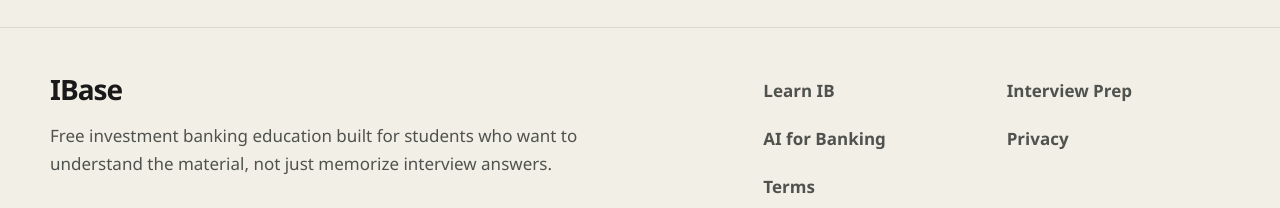
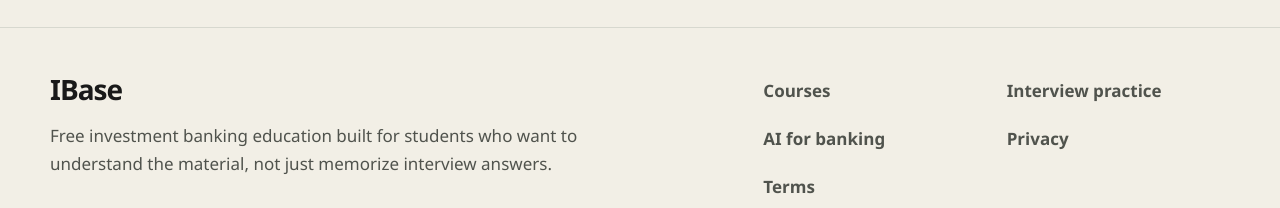
Before and after one commit to Trackifer-student/ibase, a React (Vite) app: page / in a window 1280 px wide. Shown: the part 1116-1324 px from the top of the page. Built offline with nearby package versions, Linux system fonts and the light colour scheme.

Commit message:
Clarify beginner orientation and navigation: src/components/SiteFooter.jsx

```diff
--- a/src/components/SiteFooter.jsx
+++ b/src/components/SiteFooter.jsx
@@ -22,9 +22,9 @@ function SiteFooter({
         </div>
 
         <nav className="footer-links" aria-label="Footer navigation">
-          <button onClick={onLearn}>Learn IB</button>
-          <button onClick={onInterview}>Interview Prep</button>
-          <button onClick={onAI}>AI for Banking</button>
+          <button onClick={onLearn}>Courses</button>
+          <button onClick={onInterview}>Interview practice</button>
+          <button onClick={onAI}>AI for banking</button>
           <button onClick={onPrivacy}>Privacy</button>
           <button onClick={onTerms}>Terms</button>
         </nav>
```
